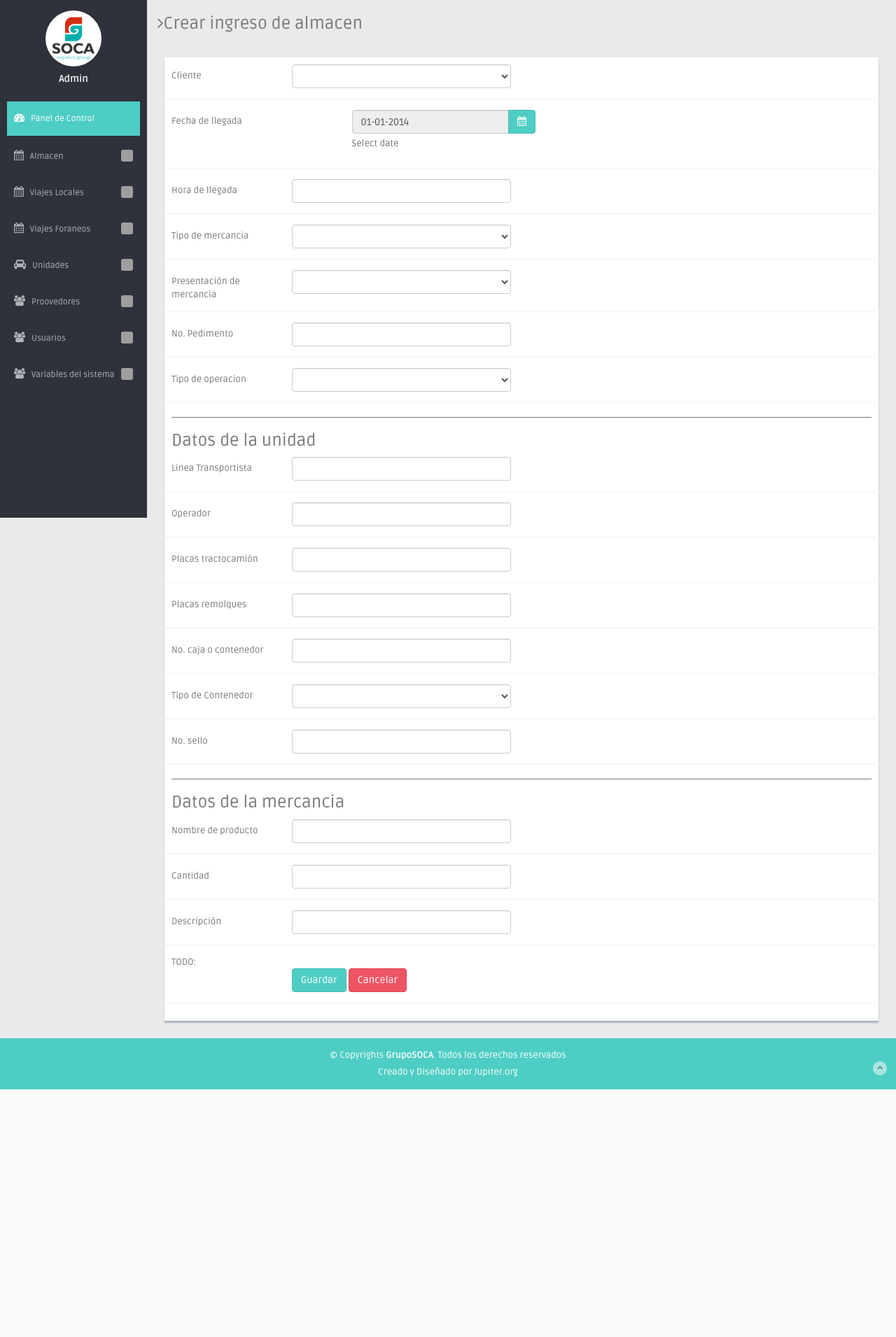
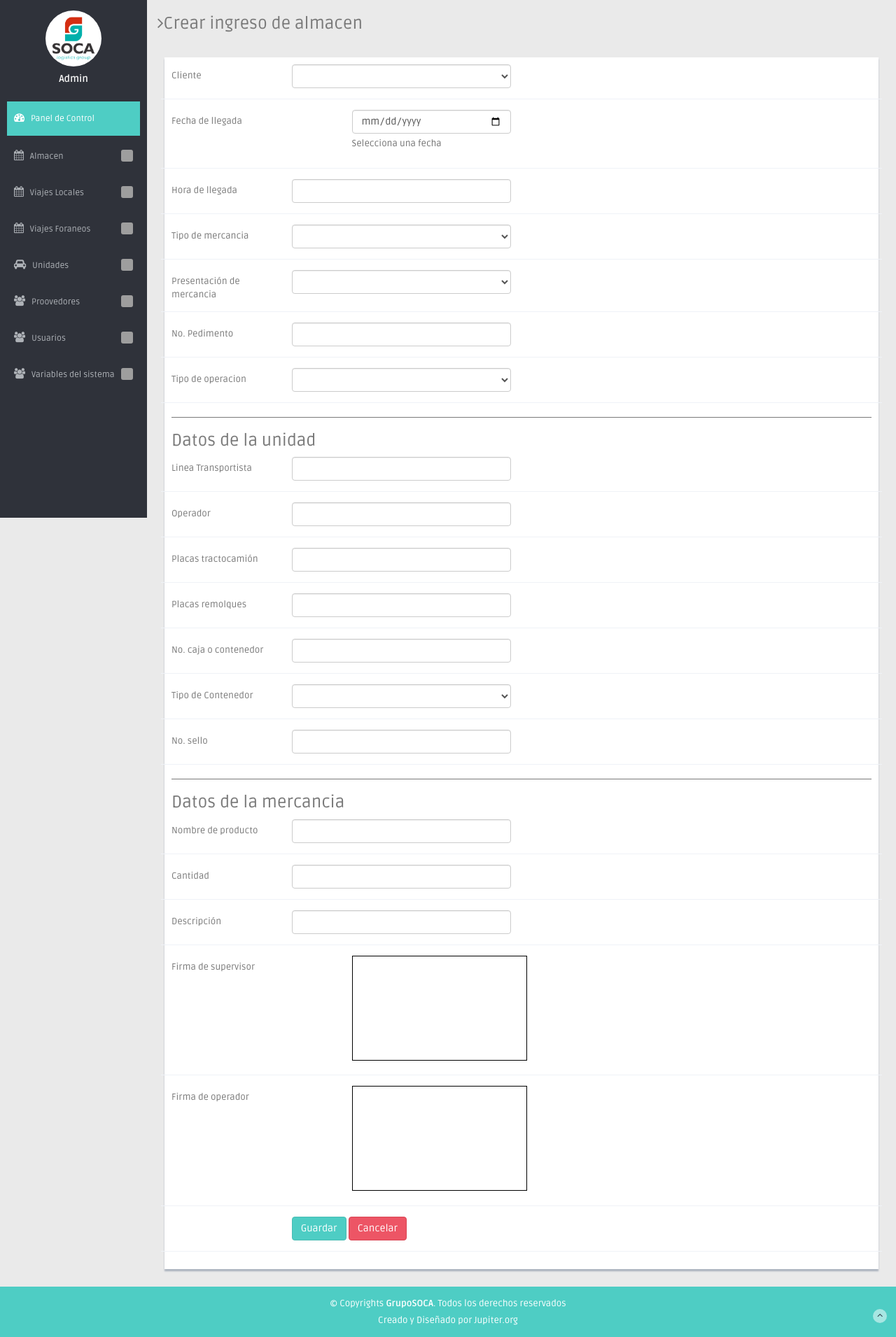
Before and after one commit to JuanPablo-Hack/SLG-SISTEMA, a PHP site: page /crear_orden.php in a window 1280 px wide. Shown: the part 60-1971 px from the top of the page at 70% size. Before the commit the page ends 1617 px from the top, so only its background shows below. Run offline with PHP 8.4, Linux system fonts and the light colour scheme; tables that the repository leaves empty or names only in its code hold one stand-in row (values such as "Sample post"); lists and menus that the app fills with data are empty; a map, chart or similar area stays blank; grey boxes are pictures that could not be loaded.

Commit message:
Cambios realizados

```diff
--- a/Admin/crear_orden.php
+++ b/Admin/crear_orden.php
@@ -2,14 +2,23 @@
 include 'php/conexion.php';
 $sql = "SELECT * FROM trabajador";
 $result = mysqli_query($conexion, $sql);
-$sql2 = "SELECT * FROM unidades";
+$sql2 = "SELECT * FROM clientes";
 $result2 = mysqli_query($conexion, $sql2);
+$sql3 = "SELECT * FROM presentacion_mercancia";
+$result3 = mysqli_query($conexion, $sql3);
+$sql4 = "SELECT * FROM tipo_mercancia";
+$result4 = mysqli_query($conexion, $sql4);
+$sql5 = "SELECT * FROM tipo_operacion";
+$result5 = mysqli_query($conexion, $sql5);
+$sql6 = "SELECT * FROM tipo_contenedor";
+$result6 = mysqli_query($conexion, $sql6);
 ?>
 <!DOCTYPE html>
 <html lang="en">
 
 <head>
   <?php include("templates/head.php"); ?>
+  <link rel="stylesheet" type="text/css" href="lib/bootstrap-fileupload/bootstrap-fileupload.css" />
 </head>
 
 <body>
@@ -31,7 +40,7 @@ $result2 = mysqli_query($conexion, $sql2);
                       <?php
                       while ($Row1 = mysqli_fetch_array($result2)) {
                       ?>
-                        <option value=<?php echo $Row1['id']; ?>><?php echo $Row1['modelo']; ?></option>
+                        <option value=<?php echo $Row1['id']; ?>><?php echo $Row1['nombre']; ?></option>
                       <?php
                       }
                       ?>
@@ -41,13 +50,8 @@ $result2 = mysqli_query($conexion, $sql2);
                 <div class="form-group">
                   <label class="control-label col-md-3">Fecha de llegada</label>
                   <div class="col-md-3 col-xs-11">
-                    <div data-date-viewmode="years" data-date-format="dd-mm-yyyy" data-date="01-01-2014" class="input-append date dpYears">
-                      <input type="text" readonly="" value="01-01-2014" size="16" name='fecha' class="form-control">
-                      <span class="input-group-btn add-on">
-                        <button class="btn btn-theme" type="button"><i class="fa fa-calendar"></i></button>
-                      </span>
-                    </div>
-                    <span class="help-block">Select date</span>
+                    <input class="form-control form-control-inline" size="16" type="date">
+                    <span class="help-block">Selecciona una fecha</span>
                   </div>
                 </div>
                 <div class="form-group">
@@ -62,7 +66,7 @@ $result2 = mysqli_query($conexion, $sql2);
                     <select class="form-control" name='operador'>
                       <option value="0"></option>
                       <?php
-                      while ($Row1 = mysqli_fetch_array($result)) {
+                      while ($Row1 = mysqli_fetch_array($result4)) {
                       ?>
                         <option value=<?php echo $Row1['id']; ?>><?php echo $Row1['nombre']; ?></option>
                       <?php
@@ -77,7 +81,7 @@ $result2 = mysqli_query($conexion, $sql2);
                     <select class="form-control" name='operador'>
                       <option value="0"></option>
                       <?php
-                      while ($Row1 = mysqli_fetch_array($result)) {
+                      while ($Row1 = mysqli_fetch_array($result3)) {
                       ?>
                         <option value=<?php echo $Row1['id']; ?>><?php echo $Row1['nombre']; ?></option>
                       <?php
@@ -98,7 +102,7 @@ $result2 = mysqli_query($conexion, $sql2);
                     <select class="form-control" name='operador'>
                       <option value="0"></option>
                       <?php
-                      while ($Row1 = mysqli_fetch_array($result)) {
+                      while ($Row1 = mysqli_fetch_array($result5)) {
                       ?>
                         <option value=<?php echo $Row1['id']; ?>><?php echo $Row1['nombre']; ?></option>
                       <?php
@@ -145,7 +149,7 @@ $result2 = mysqli_query($conexion, $sql2);
                     <select class="form-control" name='operador'>
                       <option value="0"></option>
                       <?php
-                      while ($Row1 = mysqli_fetch_array($result)) {
+                      while ($Row1 = mysqli_fetch_array($result6)) {
                       ?>
                         <option value=<?php echo $Row1['id']; ?>><?php echo $Row1['nombre']; ?></option>
                       <?php
@@ -181,9 +185,21 @@ $result2 = mysqli_query($conexion, $sql2);
                   </div>
                 </div>
 
-                TODO:
-                <!-- Poner firma de supervisor y de operador -->
-                 <!-- Poner fotos minimo unas 6 -->
+
+
+                <div class="form-group last">
+                  <label class="control-label col-md-3">Firma de supervisor</label>
+                  <div class="col-md-9">
+                    <canvas id="canvas" style="border: 1px solid #000;  width: 250px; height: 150px;"></canvas>
+                  </div>
+                </div>
+                <div class="form-group last">
+                  <label class="control-label col-md-3">Firma de operador</label>
+                  <div class="col-md-9">
+                    <canvas id="canvas" style="border: 1px solid #000;  width: 250px; height: 150px;"></canvas>
+                  </div>
+                </div>
+
 
                 <div class="form-group">
                   <div class="col-lg-offset-2 col-lg-10">
@@ -234,6 +250,96 @@ $result2 = mysqli_query($conexion, $sql2);
   <script type="text/javascript" src="../assets/lib/bootstrap-daterangepicker/moment.min.js"></script>
   <script type="text/javascript" src="../assets/lib/bootstrap-timepicker/js/bootstrap-timepicker.js"></script>
   <script src="../assets/lib/advanced-form-components.js"></script>
+  <script>
+    let miCanvas = document.querySelector("#canvas");
+    let lineas = [];
+    let correccionX = 0;
+    let correccionY = 0;
+    let pintarLinea = false;
+    // Marca el nuevo punto
+    let nuevaPosicionX = 0;
+    let nuevaPosicionY = 0;
+
+    let posicion = miCanvas.getBoundingClientRect();
+    correccionX = posicion.x;
+    correccionY = posicion.y;
+
+    miCanvas.width = 250;
+    miCanvas.height = 150;
+
+    //======================================================================
+    // FUNCIONES
+    //======================================================================
+
+    /**
+     * Funcion que empieza a dibujar la linea
+     */
+    function empezarDibujo() {
+      pintarLinea = true;
+      lineas.push([]);
+    }
+
+    /**
+     * Funcion que guarda la posicion de la nueva línea
+     */
+    function guardarLinea() {
+      lineas[lineas.length - 1].push({
+        x: nuevaPosicionX,
+        y: nuevaPosicionY,
+      });
+    }
+
+    /**
+     * Funcion dibuja la linea
+     */
+    function dibujarLinea(event) {
+      event.preventDefault();
+      if (pintarLinea) {
+        let ctx = miCanvas.getContext("2d");
+        // Estilos de linea
+        ctx.lineJoin = ctx.lineCap = "round";
+        ctx.lineWidth = 2;
+        // Color de la linea
+        ctx.strokeStyle = "#000000";
+        // Marca el nuevo punto
+        if (event.changedTouches == undefined) {
+          // Versión ratón
+          nuevaPosicionX = event.layerX;
+          nuevaPosicionY = event.layerY;
+        } else {
+          // Versión touch, pantalla tactil
+          nuevaPosicionX = event.changedTouches[0].pageX - correccionX;
+          nuevaPosicionY = event.changedTouches[0].pageY - correccionY;
+        }
+        // Guarda la linea
+        guardarLinea();
+        // Redibuja todas las lineas guardadas
+        ctx.beginPath();
+        lineas.forEach(function(segmento) {
+          ctx.moveTo(segmento[0].x, segmento[0].y);
+          segmento.forEach(function(punto, index) {
+            ctx.lineTo(punto.x, punto.y);
+          });
+        });
+        ctx.stroke();
+      }
+    }
+
+    /**
+     * Funcion que deja de dibujar la linea
+     */
+    function pararDibujar() {
+      pintarLinea = false;
+      guardarLinea();
+    }
+
+    //======================================================================
+    // EVENTOS
+    //======================================================================
+    // Eventos pantallas táctiles
+    miCanvas.addEventListener("touchstart", empezarDibujo, false);
+    miCanvas.addEventListener("touchmove", dibujarLinea, false);
+  </script>
 
 </body>
 
--- a/Admin/php/conexion.php
+++ b/Admin/php/conexion.php
@@ -1,6 +1,10 @@
 <?php
-$server = "213.190.6.1";
-$user = "u298097659_slg";
-$pass = "SLG.Soca_2022";
-$db = "u298097659_slg";
+// $server = "213.190.6.1";
+// $user = "u298097659_slg";
+// $pass = "SLG.Soca_2022";
+// $db = "u298097659_slg";
+$server = "localhost";
+$user = "root";
+$pass = "";
+$db = "slg";
 $conexion = new mysqli($server, $user, $pass, $db);
```
